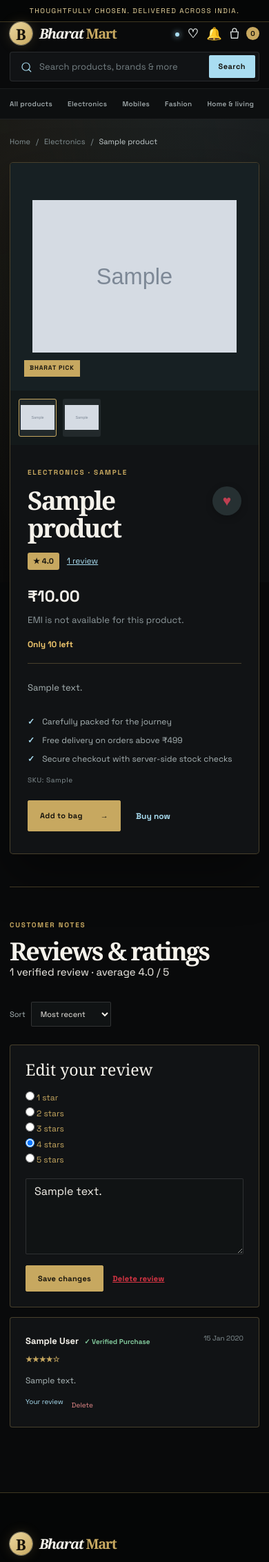
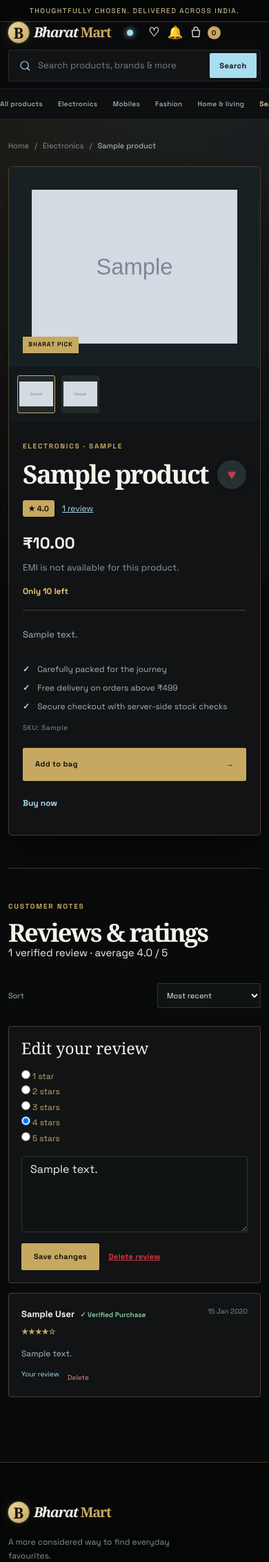
Before and after one commit to projectdjango92-beep/flipkart-project, a Django app: page /products/detail/1/ in a window 390 px wide. Shown: the top 2264 px of the page at 69% size. Run offline with Django 5.2, Linux system fonts and the light colour scheme; a user stored in the database is signed in; tables that the repository leaves empty hold one stand-in row (values such as "Sample post"); grey boxes marked "Sample" are stand-in pictures; data that the repository does not hold is empty.

Commit message:
Improve mobile and tablet responsiveness

```diff
--- a/static/css/styles.css
+++ b/static/css/styles.css
@@ -100,3 +100,77 @@ button { cursor: pointer; }
 @keyframes heart-pop { 50% { transform: scale(1.26); } }
 @media (max-width: 991px) { .catalogue-layout { grid-template-columns: 1fr; }.filter-panel form { display: grid; grid-template-columns: repeat(3, 1fr); gap: 0 13px; align-items: end; }.filter-panel .filter-heading { grid-column: 1 / -1; }.filter-panel .filter-price { grid-template-columns: 1fr 1fr; }.filter-panel .btn { margin-top: 14px; }.catalogue-results .product-grid { grid-template-columns: repeat(3, minmax(0, 1fr)); }.order-layout { grid-template-columns: 1fr; }.order-layout aside { display: grid; grid-template-columns: repeat(2, 1fr); gap: 15px; }.order-layout aside .mt-3 { margin-top: 0 !important; } }
 @media (max-width: 700px) { .nav-icon-link { width: 23px; font-size: 18px; }.notification-dropdown { right: -72px; }.catalogue-results .product-grid { grid-template-columns: repeat(2, minmax(0, 1fr)); }.filter-panel form { display: block; }.filter-panel .btn { margin-top: 20px; }.wishlist-item .product-price { font-size: 15px; }.wishlist-image { width: 82px; height: 82px; }.detail-title-row h1 { font-size: 37px; }.reviews-section, .related-section { margin-top: 47px; padding-top: 47px; }.review-card-head { align-items: flex-start; }.order-layout aside { grid-template-columns: 1fr; }.notification-row button { padding: 14px; }.notification-row time { font-size: 9px; }.star-choice ul { gap: 7px; } }
+
+/* Small-screen refinements: preserve the desktop composition while making every
+   interactive area comfortable to use on touch devices. */
+img, svg { max-width: 100%; }
+input, select, textarea, button { max-width: 100%; }
+
+@media (max-width: 991px) {
+    .main-container { padding-top: 27px; }
+    .nav-row { grid-template-columns: max-content minmax(0, 1fr) max-content; }
+    .site-search { min-width: 0; }
+    .section-heading { gap: 18px; }
+    .catalogue-layout { gap: 18px; }
+    .filter-panel form > * { min-width: 0; }
+    .order-list-page .table-responsive, .customer-list-page .table-responsive { -webkit-overflow-scrolling: touch; }
+}
+
+@media (max-width: 700px) {
+    html { scroll-padding-top: 154px; }
+    .site-header { position: sticky; }
+    .category-navbar { -webkit-overflow-scrolling: touch; }
+    .category-links { width: max-content; min-width: 100%; padding-right: 14px; }
+    .nav-actions { min-width: 0; }
+    .nav-actions .notification-menu:first-child .account-link { min-width: 30px; min-height: 30px; justify-content: center; }
+    .nav-actions .notification-menu:first-child .account-dot { width: 9px; height: 9px; }
+    .notification-dropdown { max-height: min(70vh, 440px); overflow-y: auto; }
+    .section-heading { flex-direction: column; padding: 20px; }
+    .section-heading .text-link { padding-bottom: 3px; }
+    .catalogue-heading > p:last-child { font-size: 12px; }
+    .catalogue-group-head { gap: 12px; align-items: flex-start; }
+    .catalogue-group-head span { padding-top: 7px; text-align: right; }
+    .filter-panel { padding: 17px; }
+    .filter-price { gap: 10px; }
+    .catalogue-pagination { flex-wrap: wrap; gap: 10px 18px; text-align: center; }
+    .detail-actions { align-items: stretch; gap: 14px; }
+    .detail-add { width: 100%; justify-content: space-between; min-height: 48px; }
+    .detail-back { align-self: flex-start; min-height: 36px; }
+    .review-sort { width: 100%; justify-content: space-between; }
+    .review-sort select { min-width: 150px; }
+    .review-card-head { gap: 10px; }
+    .review-card time { flex: 0 0 auto; }
+    .cart-page .row.mt-1 { margin-top: 0 !important; }
+    .cart-image-col { display: flex; align-items: center; justify-content: center; }
+    .quantity { max-width: none; }
+    .cart-summary .p-4 { padding: 22px !important; }
+    .order-item-image { width: 68px; height: 68px; }
+    .order-detail-page .section-heading > div:last-child { width: 100%; text-align: left !important; }
+    .order-detail-page .section-heading h5 { margin: 0 0 8px; }
+    .account-page .row, .main-container .row { --bs-gutter-x: 1rem; }
+    .data-card.p-4 { padding: 20px !important; }
+    .wishlist-item .row, .account-orders-page .row { row-gap: 12px; }
+    .modal-dialog { margin: 1rem; }
+}
+
+@media (max-width: 430px) {
+    .site-width, .main-container, .site-main > .container, .site-main > .card, .site-main > .form-card, .site-main > .d-flex, .site-main > .d-flex + .card { width: min(100% - 24px, 1080px); }
+    .brand { gap: 7px; }
+    .brand-mark { width: 30px; height: 30px; }
+    .site-search { height: 46px; }
+    .site-search button { min-width: 68px; }
+    .hero-copy { padding-right: 23px; padding-left: 23px; }
+    .hero-footnote { left: 23px; }
+    .category-card { min-width: 0; }
+    .product-card-body { padding: 12px; }
+    .product-title { min-height: 0; }
+    .product-bottom { gap: 6px; }
+    .product-price { font-size: 13px; }
+    .icon-add { width: 32px; height: 32px; }
+    .detail-copy { padding: 28px 20px; }
+    .detail-image-wrap { min-height: 290px; }
+    .detail-title-row { gap: 10px; }
+    .detail-title-row h1, .detail-copy h1 { font-size: clamp(31px, 10vw, 37px); }
+    .review-form-card, .review-card { padding: 18px; }
+    .cart-item-image { width: 72px; height: 72px; }
+}
```
